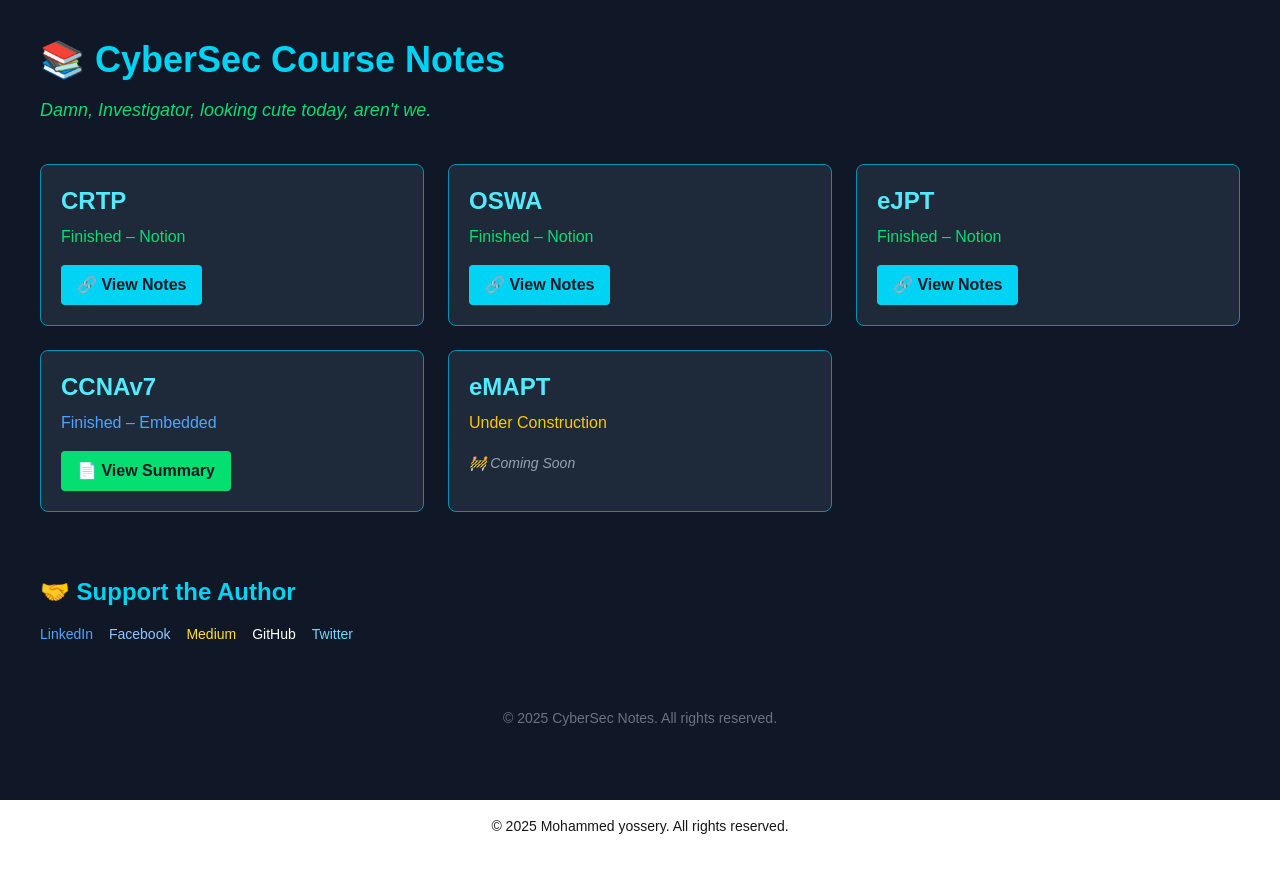
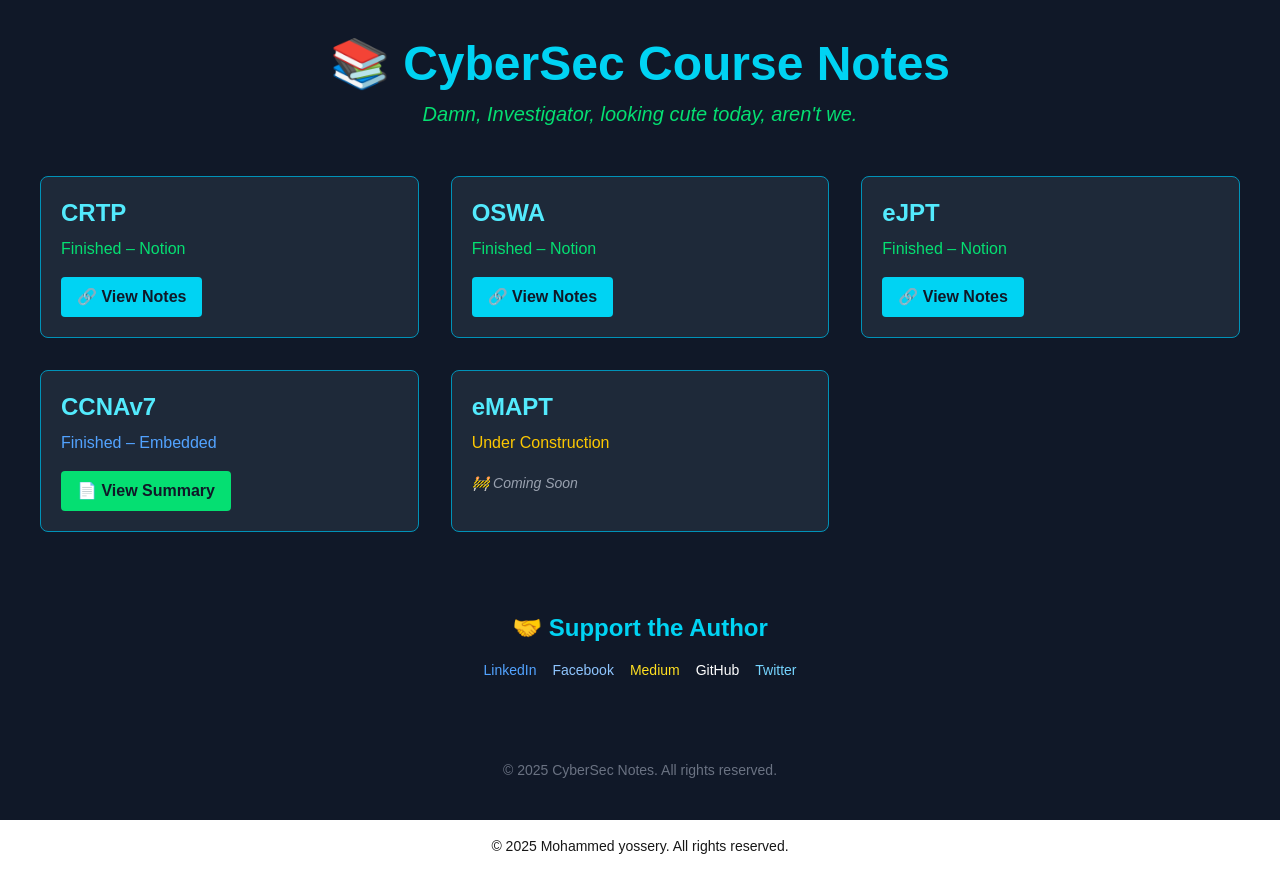
Before and after one commit to Ro0tReaper/yosseryisheretosavethedayagain, a Next.js app: page /dashboard in a window 1280 px wide. Built offline with nearby package versions, Linux system fonts and the light colour scheme.

Commit message:
modified dashboard

```diff
--- a/package.json
+++ b/package.json
@@ -15,6 +15,7 @@
     "ecmascript": "^1.0.0",
     "fs": "^0.0.1-security",
     "gray-matter": "^4.0.3",
+    "motion": "^12.18.1",
     "next": "15.3.3",
     "react": "^19.1.0",
     "react-dom": "^19.0.0",
--- a/src/pages/dashboard.tsx
+++ b/src/pages/dashboard.tsx
@@ -1,8 +1,8 @@
-// pages/dashboard.tsx
 'use client'
 
 import { useRouter } from 'next/router'
 import Link from 'next/link'
+import { motion } from 'framer-motion'
 
 export default function Dashboard() {
   const router = useRouter()
@@ -43,15 +43,25 @@ export default function Dashboard() {
   ]
 
   return (
-    <div className="p-6 sm:p-10 text-white bg-gray-900 min-h-screen">
-      <h1 className="text-4xl font-extrabold text-cyan-400 mb-4">📚 CyberSec Course Notes</h1>
-      <p className="mb-10 text-lg text-green-400 italic">{greeting}</p>
+    <main className="bg-gray-900 text-white min-h-screen p-6 sm:p-10">
+      <motion.div
+        initial={{ opacity: 0, y: 30 }}
+        animate={{ opacity: 1, y: 0 }}
+        transition={{ duration: 0.6 }}
+        className="text-center mb-12"
+      >
+        <h1 className="text-4xl sm:text-5xl font-extrabold text-cyan-400 mb-3">📚 CyberSec Course Notes</h1>
+        <p className="text-lg sm:text-xl text-green-400 italic">{greeting}</p>
+      </motion.div>
 
-      <div className="grid gap-6 sm:grid-cols-2 lg:grid-cols-3">
-        {courses.map((course) => (
-          <div
+      <section className="grid gap-8 sm:grid-cols-2 lg:grid-cols-3">
+        {courses.map((course, i) => (
+          <motion.div
             key={course.name}
-            className="border border-cyan-600 rounded-lg p-5 bg-gray-800 hover:shadow-xl hover:border-cyan-400 transition duration-300"
+            className="border border-cyan-600 rounded-lg p-5 bg-gray-800 hover:shadow-2xl hover:border-cyan-400 transition duration-300"
+            initial={{ opacity: 0, y: 20 }}
+            animate={{ opacity: 1, y: 0 }}
+            transition={{ delay: i * 0.1, duration: 0.4 }}
           >
             <h2 className="text-2xl font-semibold text-cyan-300 mb-2">{course.name}</h2>
             <p className="mb-4">
@@ -89,24 +99,30 @@ export default function Dashboard() {
             {!course.link && (
               <span className="text-sm text-gray-400 italic">🚧 Coming Soon</span>
             )}
-          </div>
+          </motion.div>
         ))}
-      </div>
-
-      <section className="mt-16">
-        <h2 className="text-2xl font-bold text-cyan-400 mb-4">🤝 Support the Author</h2>
-        <div className="flex flex-wrap gap-4 text-sm">
-          <a href="https://linkedin.com/in/your-profile" target="_blank" rel="noopener noreferrer" className="hover:underline text-blue-400">LinkedIn</a>
-          <a href="https://facebook.com/your-page" target="_blank" rel="noopener noreferrer" className="hover:underline text-blue-300">Facebook</a>
-          <a href="https://medium.com/@yourprofile" target="_blank" rel="noopener noreferrer" className="hover:underline text-yellow-300">Medium</a>
-          <a href="https://github.com/yourusername" target="_blank" rel="noopener noreferrer" className="hover:underline text-white">GitHub</a>
-          <a href="https://twitter.com/yourhandle" target="_blank" rel="noopener noreferrer" className="hover:underline text-sky-300">Twitter</a>
-        </div>
       </section>
 
-      <footer className="mt-16 text-sm text-gray-500 text-center">
+      <motion.section
+        className="mt-20 text-center"
+        initial={{ opacity: 0 }}
+        whileInView={{ opacity: 1 }}
+        transition={{ duration: 0.6 }}
+        viewport={{ once: true }}
+      >
+        <h2 className="text-2xl font-bold text-cyan-400 mb-4">🤝 Support the Author</h2>
+        <div className="flex justify-center flex-wrap gap-4 text-sm">
+          <a href="https://www.linkedin.com/in/mohamed-yousry-elsayed-mahmoud/" target="_blank" rel="noopener noreferrer" className="hover:underline text-blue-400">LinkedIn</a>
+          <a href="https://www.facebook.com/medomedo54665487965464846687548976354968765463487" target="_blank" rel="noopener noreferrer" className="hover:underline text-blue-300">Facebook</a>
+          <a href="https://medium.com/@cfmohammed24" target="_blank" rel="noopener noreferrer" className="hover:underline text-yellow-300">Medium</a>
+          <a href="https://github.com/Ro0tReaper/" target="_blank" rel="noopener noreferrer" className="hover:underline text-white">GitHub</a>
+          <a href="https://x.com/0xm03180050?s=21" target="_blank" rel="noopener noreferrer" className="hover:underline text-sky-300">Twitter</a>
+        </div>
+      </motion.section>
+
+      <footer className="mt-20 text-sm text-gray-500 text-center">
         &copy; 2025 CyberSec Notes. All rights reserved.
       </footer>
-    </div>
+    </main>
   )
 }
```
Also changed, not shown: 1 other file (tests, documents, lock files or other folders).
